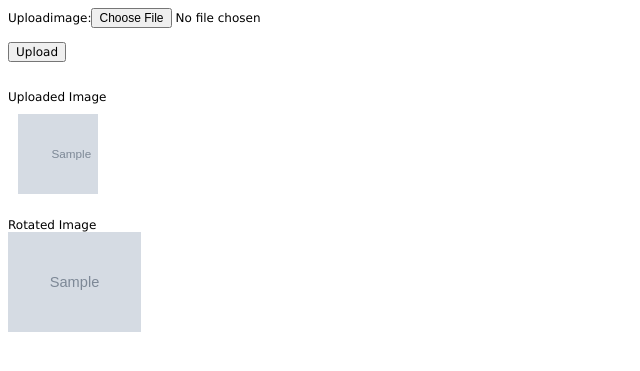
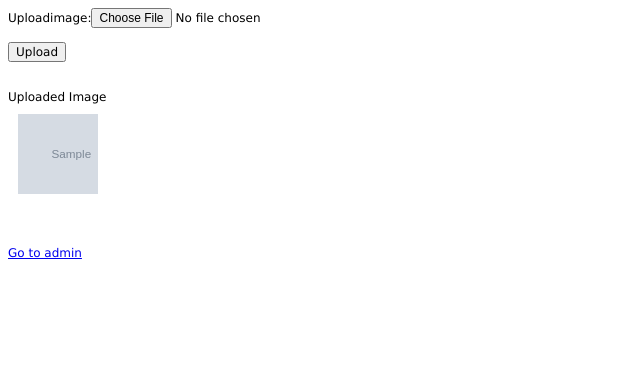
Before and after one commit to dmhburke/dbDevSiteGIT, a Django app: page /catalog/rotateimage in a window 1280 px wide. Shown: the top 371 px of the page, without its empty margins (0-640 px from the left). Run offline with Django 3.2, Linux system fonts and the light colour scheme; tables that the repository leaves empty hold one stand-in row (values such as "Sample post"); grey boxes marked "Sample" are stand-in pictures; some libraries are stand-ins or nearby versions.

Commit message:
Update rotate image with test for production

```diff
--- a/catalog/admin.py
+++ b/catalog/admin.py
@@ -5,8 +5,7 @@ from catalog.models import uploadImage
 
 #Define admin class - UPLOADIMAGES
 class uploadImageAdmin(admin.ModelAdmin):
-     # list_display = ('uploadImage', 'uploaded_at', 'rotateImage',)
-     list_display = ('uploadImage', 'thumbnail',)
+     list_display = ('uploadImage', 'uploaded_at',)
 
 # Register the admin class with the associated model
 admin.site.register(uploadImage, uploadImageAdmin)
--- a/catalog/models.py
+++ b/catalog/models.py
@@ -8,25 +8,41 @@ from PIL import Image, ExifTags
 from django.db.models.signals import post_save
 from django.dispatch import receiver
 from django.conf import settings
+import boto3
 
 
 # Create your models here.
 class uploadImage(models.Model):
-    """Add description explaining what model does"""
+    """Simple model for uploading images"""
+    uploadImage = models.ImageField(upload_to='uploadImage', blank=True, null=True)
+    uploaded_at = models.DateTimeField(auto_now_add=True, blank=True, null=True)
+    # rotateImage = models.ImageField(upload_to='rotateImage', blank=True, null=True)
     # uploadImage = models.ImageField(upload_to='uploadImage', blank=True, null=True)
-    # uploaded_at = models.DateTimeField(auto_now_add=True, blank=True, null=True)
-    # rotateImage = models.ImageField(upload_to='rotateImage', blank=True, null=True)
-    uploadImage = models.ImageField(upload_to='uploadImage', blank=True, null=True)
-    thumbnail = models.ImageField(upload_to='rotateImage', blank=True, null=True)
+    # thumbnail = models.ImageField(upload_to='rotateImage', blank=True, null=True)
 
+# ROTATE IMAGE FUNCTION
 @receiver(post_save, sender=uploadImage, dispatch_uid="update_image_profile")
 def update_image(sender, instance, **kwargs):
   if instance.uploadImage:
-    # BASE_DIR = os.path.dirname(os.path.dirname(os.path.abspath(__file__)))
-    # MEDIA_CONVERTER = '/catalog/static'
-    # fullpath = BASE_DIR + MEDIA_CONVERTER + instance.uploadImage.url
-    # fullpath = settings.STATIC_URL + instance.uploadImage.url
-    fullpath = settings.MEDIA_ROOT + instance.uploadImage.url
-    newpath = 's3://db-devsite1/media/uploadImage/C05AB49C-B0D4-4796-8E71-E2438616EA4D_v4KIGm6.jpeg'
+      # DEVELOPMENT
+      BASE_DIR = os.path.dirname(os.path.dirname(os.path.abspath(__file__)))
+      MEDIA_CONVERTER = '/catalog/static'
+      fullpath = BASE_DIR + MEDIA_CONVERTER + instance.uploadImage.url
 
-    rotate_image(newpath)
+      rotate_image(fullpath)
+
+      # # PRODUCTION
+      # # Download instance.uploadImage from S3 to temp folder
+      # s3_client = boto3.client('s3')
+      # my_bucket = settings.AWS_STORAGE_BUCKET_NAME
+      # target_image = instance.uploadImage
+      # temp_folder = '/tmp/'
+      # full_path = temp_folder + target_image
+      #
+      # s3_client.download_file(my_bucket, target_image, fullpath)
+      #
+      # # Rotate image in temp folder
+      # rotate_image(fullpath)
+      #
+      # # Upload rotated image from temp folder back to S3
+      # s3_client.upload_file(fullpath, my_bucket, target_image)
--- a/catalog/templates/rotateimage.html
+++ b/catalog/templates/rotateimage.html
@@ -2,6 +2,8 @@
 
 {% block content %}
 {% load static %}
+
+<!-- FORM SECTION -->
 
 <form method="post" enctype="multipart/form-data">
   {% csrf_token %}
@@ -13,8 +15,12 @@
 
 </form>
 
+<!-- RESULTS SECTION -->
  <br>
+ <!-- Check if any uploaded images  -->
  {% if uploadedImages %}
+
+ <!--  Uploaded image results -->
  {% for image in uploadedImages %}
  {% if image.uploadImage %}
  <br>
@@ -24,18 +30,18 @@
  {% else %}
  Upload image fail
  {% endif %}
+ {% endfor %}
 
- Rotated Image<br>
- {% if image.thumbnail %}
- <img src={{image.thumbnail.url}} style="max-height: 100px">
- {% else %}
- Rotate image fail
- {% endif %}
-
-
- {% endfor %}
+ <!-- Result if no uploaded images  -->
  {% else %}
  No uploaded images
  {% endif %}
 
+<!-- Link to admin  -->
+<br><br>
+ <a href="{% url 'admin:index' %}" target="_blank">
+Go to admin
+ </a>
+
+
 {% endblock %}
--- a/catalog/utilities.py
+++ b/catalog/utilities.py
@@ -2,7 +2,7 @@ from PIL import Image, ExifTags
 
 def rotate_image(filepath):
 
-    dev_test = "Off"
+    dev_test = "On"
 
     if dev_test == "Off":
         try:
--- a/catalog/views.py
+++ b/catalog/views.py
@@ -20,11 +20,30 @@ def rotateimage (request):
     else:
         form = uploadImageForm()
 
-    uploadedImages = uploadImage.objects.all()
+    uploadedImages = uploadImage.objects.all().order_by('-uploaded_at')
+
+    # deleteImageValue = {}
+    #
+    # if request.method == 'POST':
+    #     deleteForm = deleteImageForm(request.POST)
+    #     if deleteForm.is_valid():
+    #         # post = deleteForm.save(commit=False)
+    #         # uploadImage = post.uploadImage
+    #         deleteImageValue = "Yes"
+    #         post.save()
+    #         return redirect('rotateimage')
+    # else:
+    #     deleteForm = deleteImageForm()
+    #
+    # if deleteImageValue == "Yes":
+    #     uploadImage.objects.all().delete()
+    # else:
+    #     pass
 
     context = {
         'form': form,
         'uploadedImages': uploadedImages,
+        # 'deleteForm': deleteForm,
 
     }
 
```
Also changed, not shown: catalog/migrations/0007_auto_20200101_1427.py (added), 1 other file.
